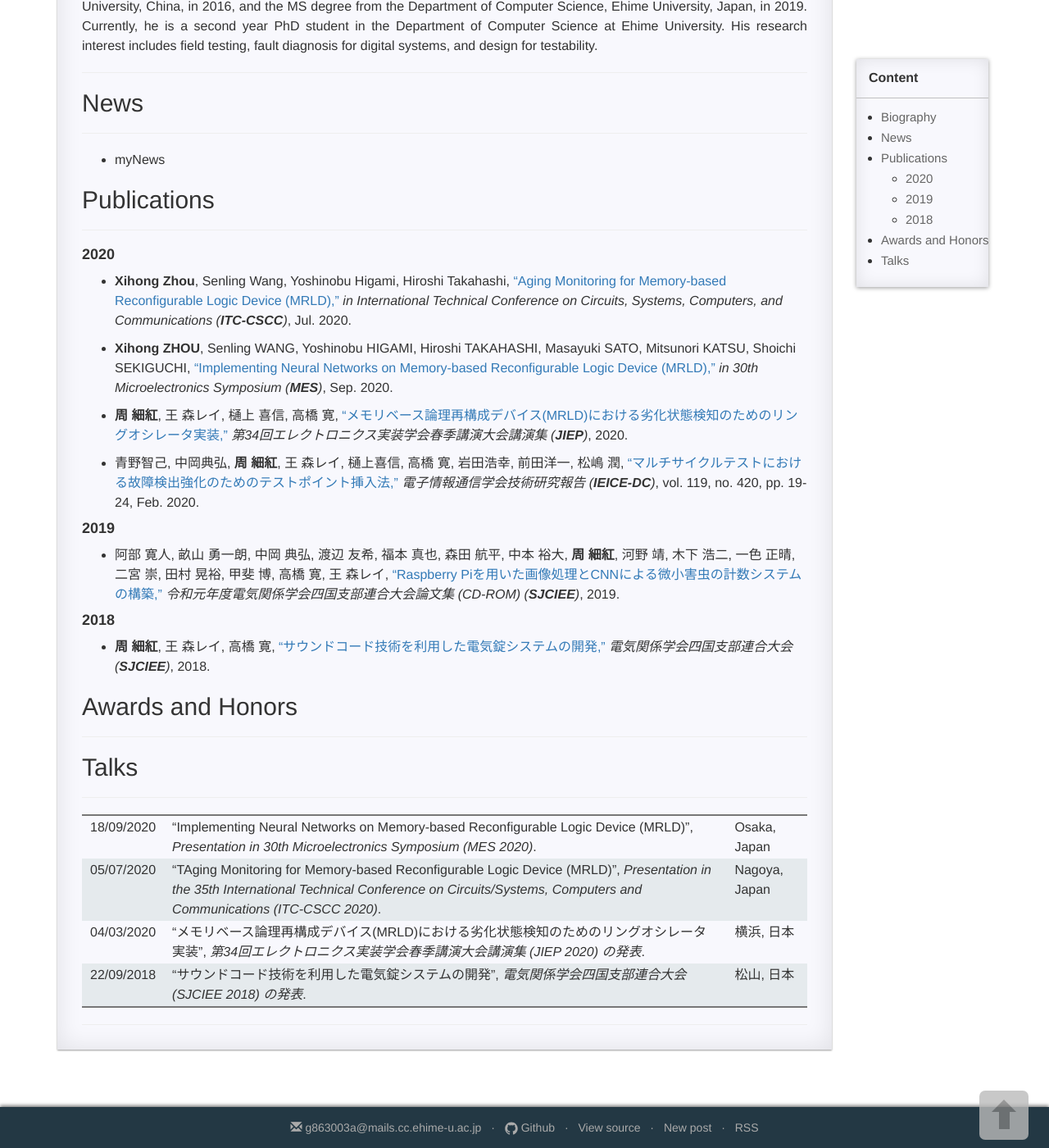
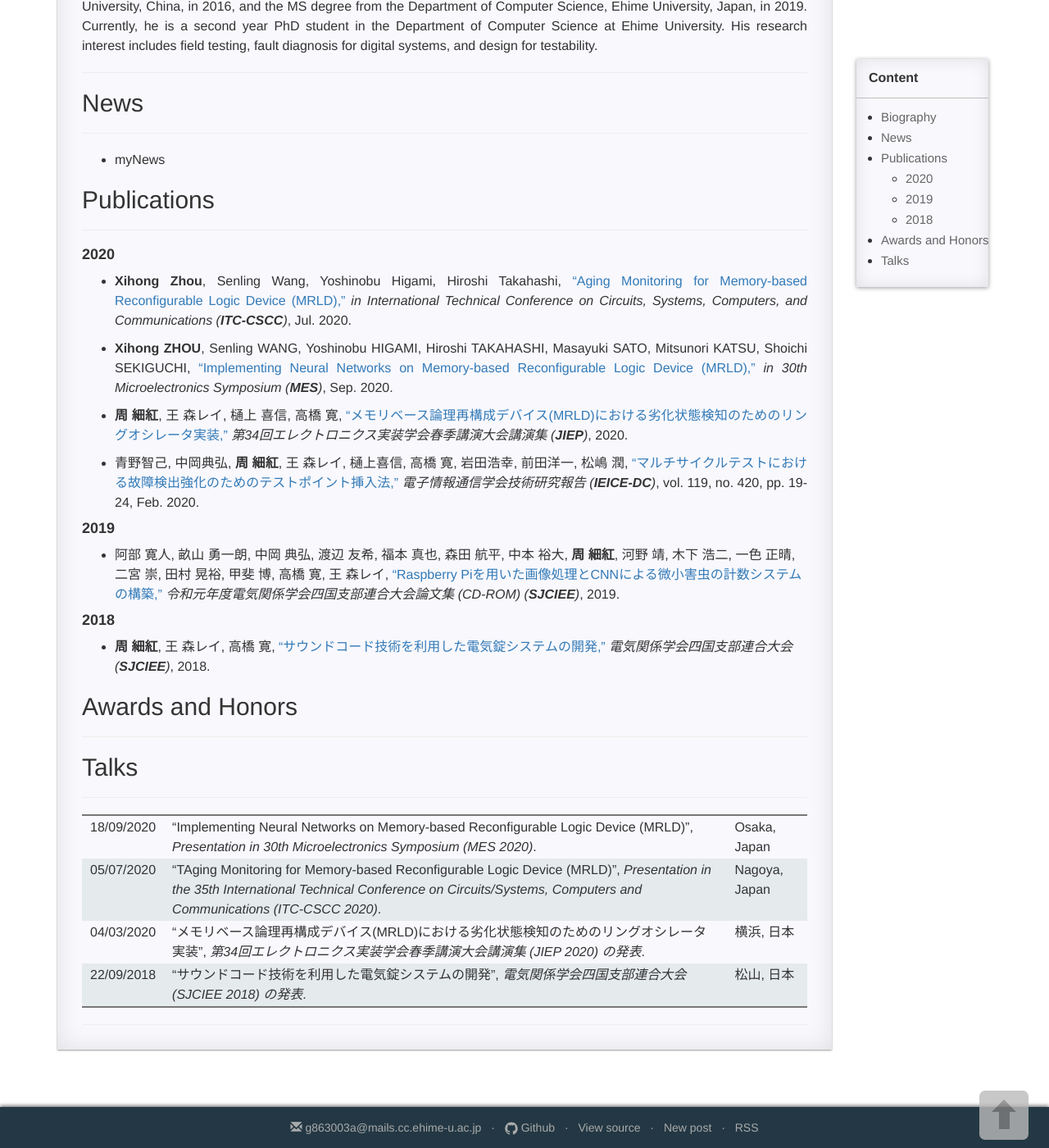
Before and after one commit to XihongZhou/xihongzhou.github.io, a Jekyll site: the page built from pages/1_homepage.md, in a window 1280 px wide and 1400 px high, scrolled down 548 px. Shown: the whole window at 82% size. Built offline with Jekyll 4.4.1, drawn with Linux system fonts in a browser that asks for light colours; comment, search, counter and statistics services are not loaded.

Commit message:
Update index.css

```diff
--- a/static/css/index.css
+++ b/static/css/index.css
@@ -9,7 +9,7 @@ body {
 }
 article p{
 	/*text-indent: 2em;*/
-	align="justify"
+	text-align: justify;
 }
 pre{
 	padding: 0;
@@ -343,7 +343,7 @@ blockquote:last-child {
 .page-content table tr td{
 	padding: 6px 10px;
 	vertical-align: top;
-	text-align: justify;
+	/* text-align: justify; */
 
 }
 .page-content table tr td:first-of-type{
```
